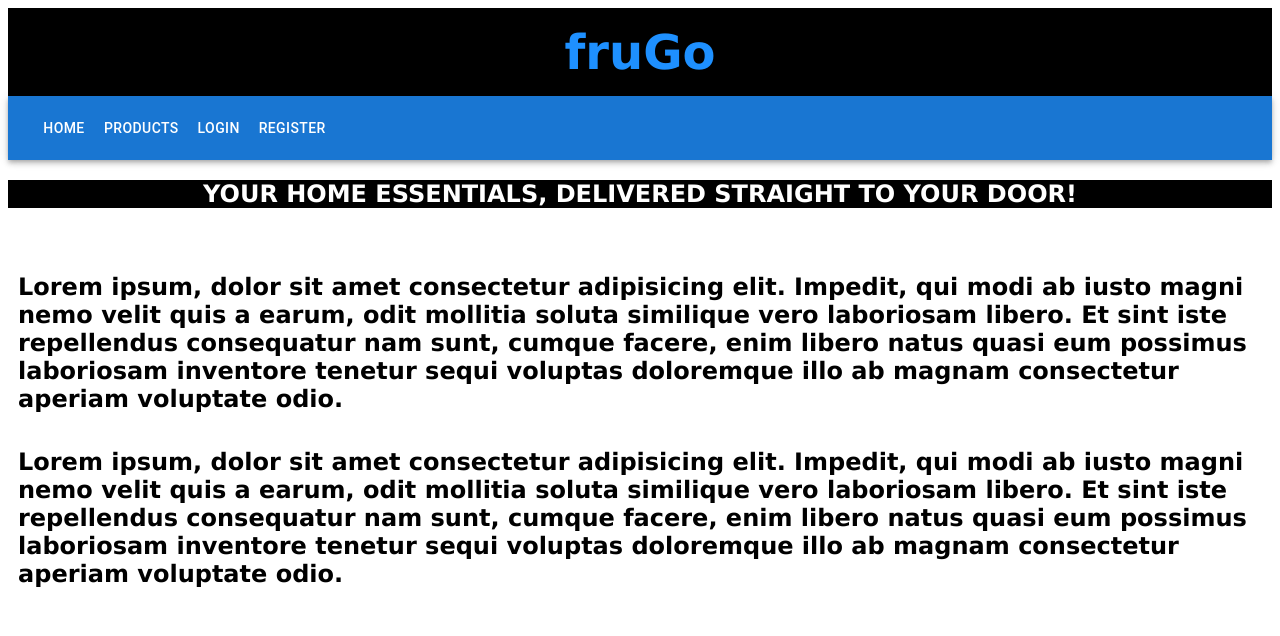
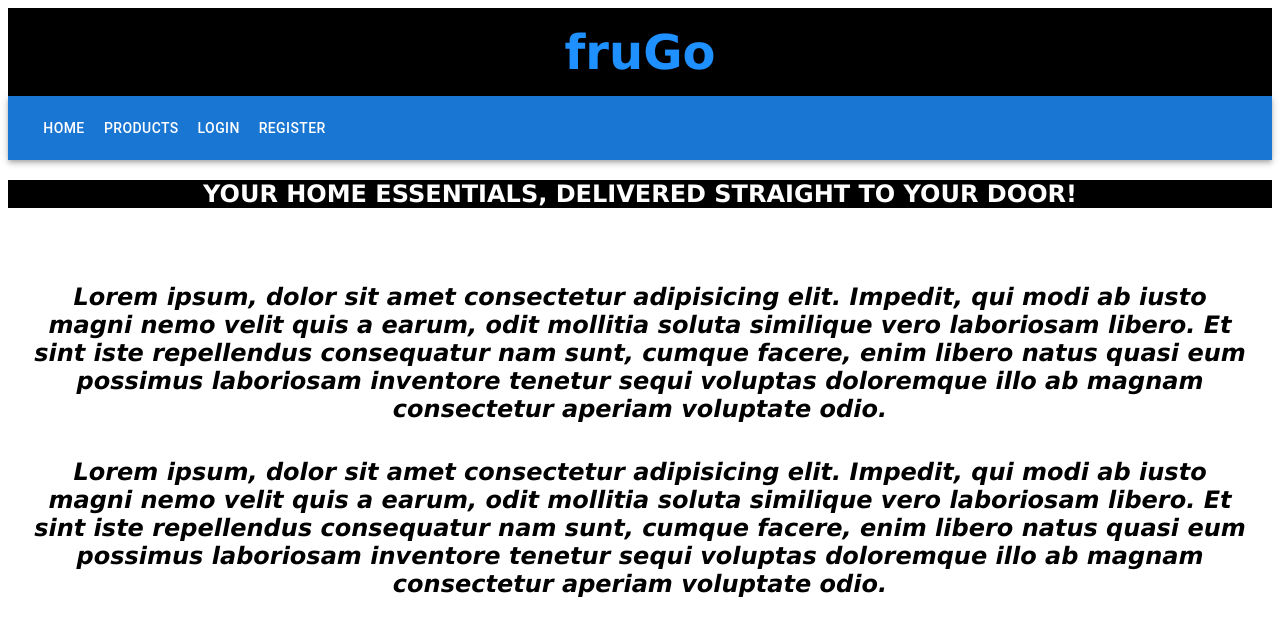
Before and after one commit to liwaahaddara/frugo-fullstack, a React (Create React App) app: page / in a window 1280 px wide. Shown: the top 636 px of the page. Built offline with nearby package versions, Linux system fonts and the light colour scheme.

Commit message:
created 2 styled components (InputWrapper & Title); also made dummytext italic

```diff
--- a/src/App.css
+++ b/src/App.css
@@ -14,11 +14,11 @@
 
 
 .dummy-text-group {
-  padding: 10px;
+  padding: 20px;
   font-weight: 700;
   font-size: 1.5rem;
+  font-style: italic;
   margin-top: 20px;
-  text-align: left;
 }
 
 .dummy-text {
```
Also changed, not shown: src/components/styled/InputWrapper.jsx (added, +10 -0 lines), src/components/styled/Title.jsx (added, +8 -0 lines).
